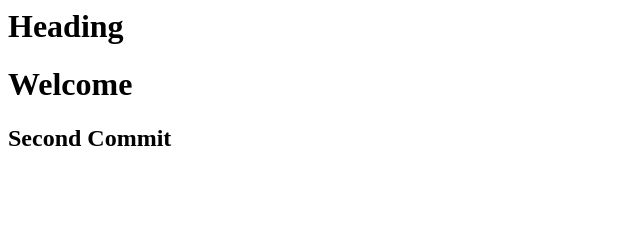
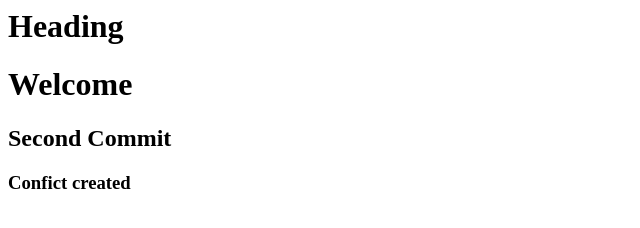
Before and after one commit to mahakholkar/Ebox, a plain HTML site: page index.html in a window 1280 px wide. Shown: the whole page, without its empty margins (0-640 px from the left). Drawn offline with Linux system fonts and the light colour scheme.

Commit message:
Update index.html

```diff
--- a/index.html
+++ b/index.html
@@ -5,5 +5,6 @@
   <body>
   <h1> Welcome</h1>
     <h2>Second Commit </h2>
+    <h3> Confict created</h3>
   </body>
 </html>
```
